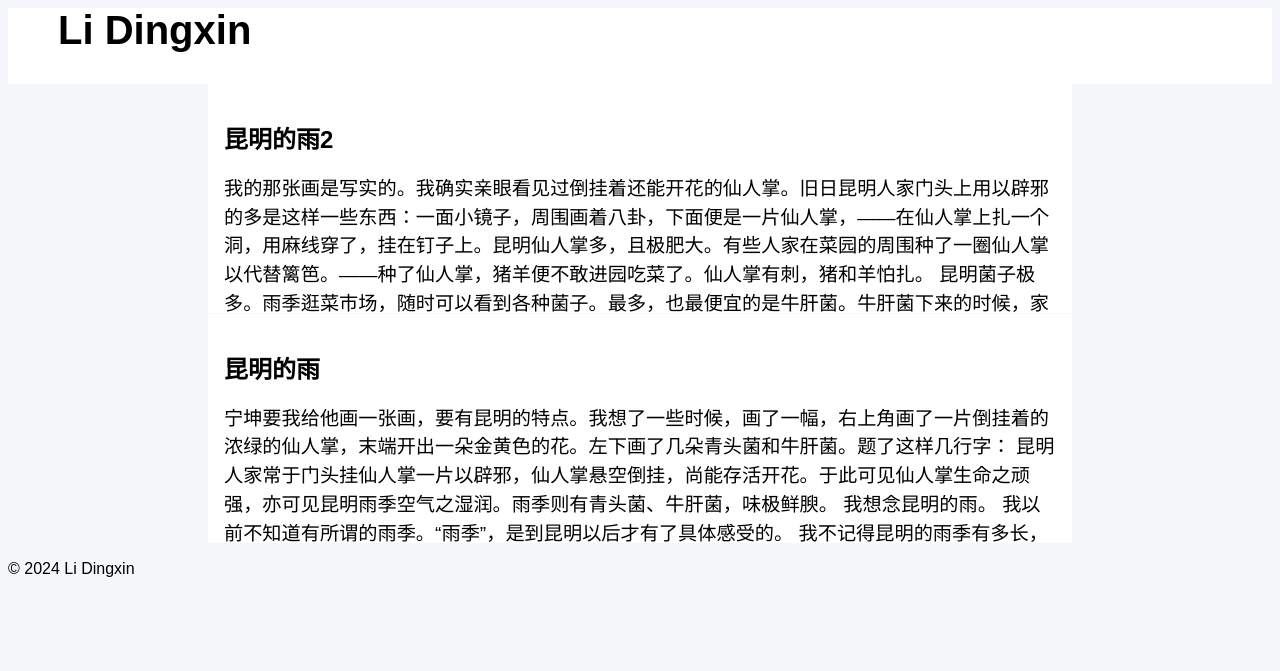
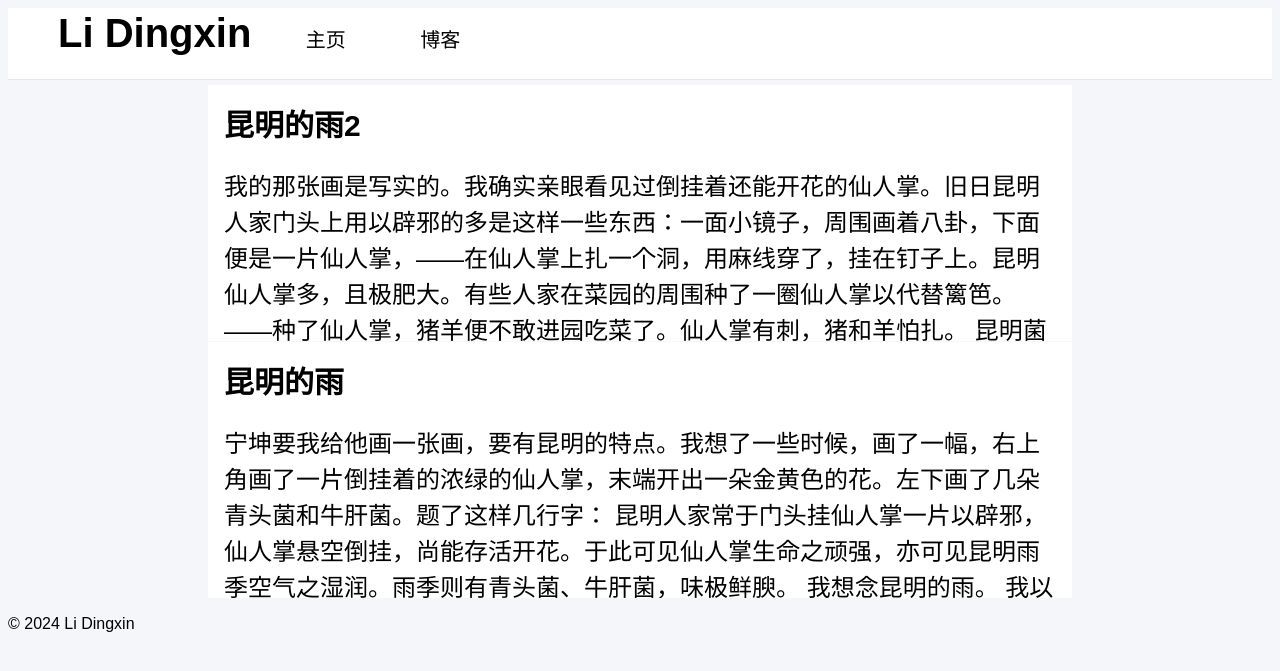
Before and after one commit to lushisi258/lushisi258.github.io, a Jekyll site: the page built from blog.md, in a window 1280 px wide. Shown: the top 671 px of the page. Built offline with Jekyll 4.4.1, drawn with Linux system fonts in a browser that asks for light colours; some web fonts are replaced.

Commit message:
优化了header样式； 调整了文章摘要的高度

```diff
--- a/_includes/header.html
+++ b/_includes/header.html
@@ -1,13 +1,11 @@
 <link rel="stylesheet" href="{{ '/assets/css/header.css' | relative_url }}">
 
 <header>
-  <div class="header">
     <h1>{{ site.title }}</h1>
     <nav>
       <ul>
-        {% for link in site.nav %}
+        {% for nav in site.nav %}
           <li><a href="{{ nav.url }}">{{ nav.title }}</a></li>
         {% endfor %}
       </ul>
-  </div>
 </header>
--- a/assets/css/blog.css
+++ b/assets/css/blog.css
@@ -2,7 +2,7 @@
   color: black;
   text-decoration: none;
 }
-a.no-underline:active{
+a.no-underline:visited{
   color: #404040;
   text-decoration: none;
 }
@@ -14,8 +14,13 @@
   padding-bottom: 5em;
   margin-left: 200px;             /* 添加左外边距 */
   margin-right: 200px;            /* 添加右外边距 */
-  height: 8.3em;                  /* 限制文章摘要的高度为5行 */
+  height: 10em;                  /* 限制文章摘要的高度为5行 */
   overflow: hidden;               /* 隐藏溢出的内容 */
+}
+.post-excerpt h2 {
+  font-family: "黑体", "Heiti", sans-serif;
+  font-size: 1.5em;
+  margin: 0;
 }
 .post-excerpt p {
   font-family: "黑体", "Heiti", sans-serif;
--- a/assets/css/header.css
+++ b/assets/css/header.css
@@ -14,19 +14,33 @@
 }
 /*导航栏格式*/
 nav ul {
-    list-style-type: none; /* 移除列表项前的标记 */
+    list-style-type: none; /* 移除导航列表项前的标记 */
     padding: 0; /* 移除内边距 */
   }
 
   nav li {
     display: inline-block; /* 设置列表项为内联块元素 */
+    margin-left: 50px;
     margin-right: 20px; /* 在列表项之间添加一些间距 */
   }
 /*header的整体设计*/
-.header{
+header{
     background-color: #FFFFFF;
-    padding-bottom: 20px;
+    padding-bottom: 10px;
+    border-bottom-color: #E7E7E7;
+    border-bottom-width: 1px;
+    border-bottom-style: solid;
+    margin-bottom: 5px;
 }
 h1, nav {
     display: inline-block; /* 设置标题和导航为内联块元素 */
   }
+a{
+    color: black;
+    font-family: "Heiti", "黑体", sans-serif;
+    font-size: 20px;
+    text-decoration: none;
+}
+a:visited{
+    color: #404040;
+}
```
